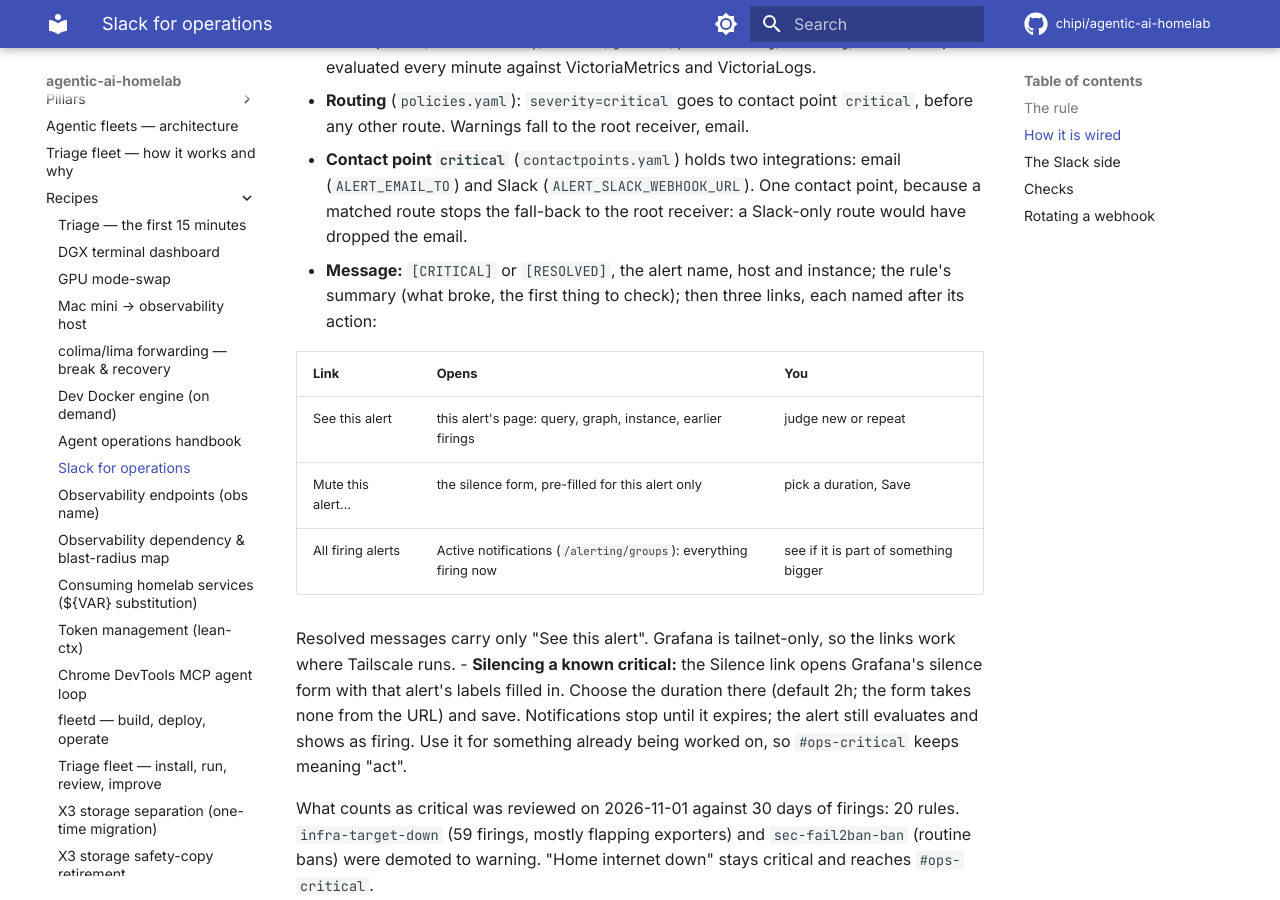
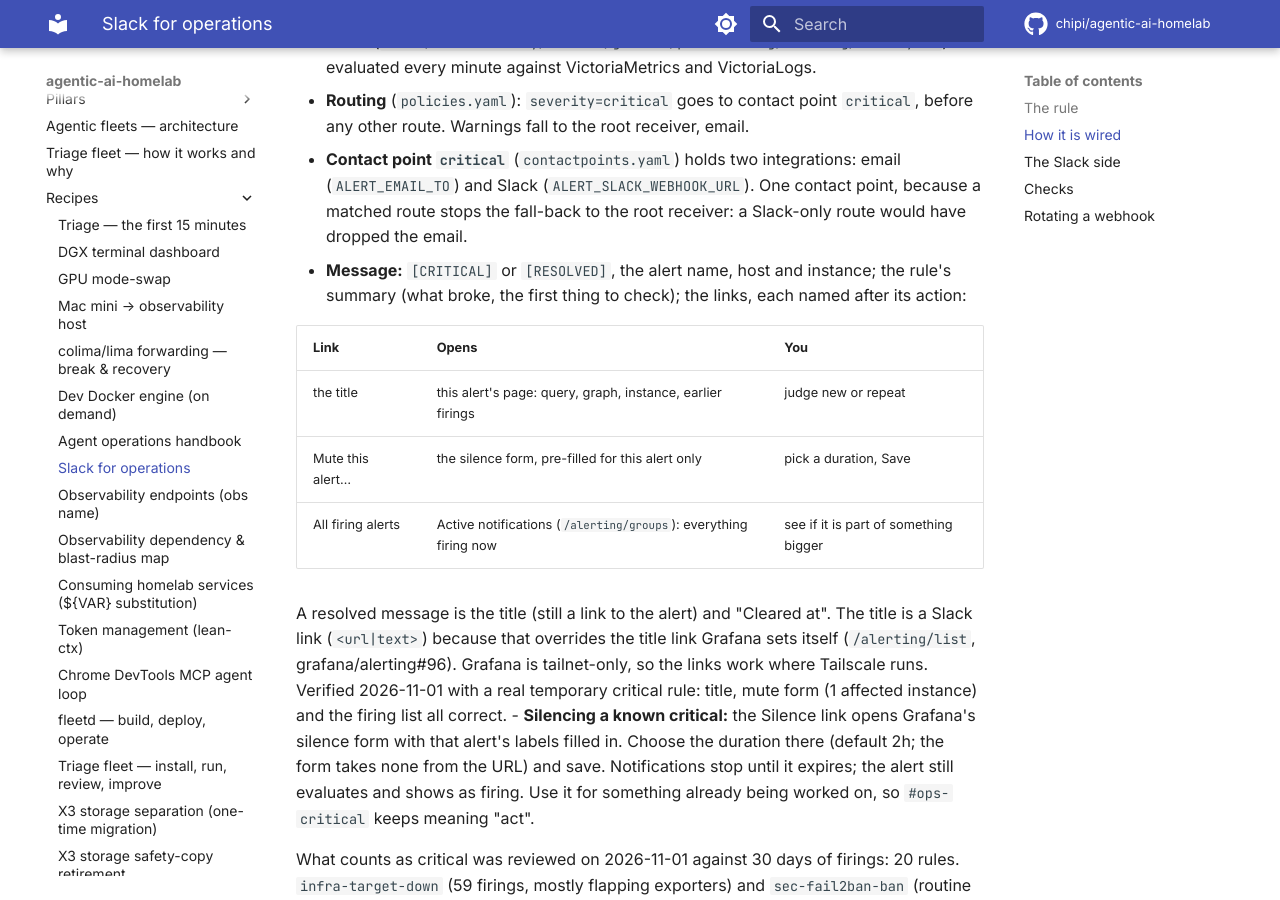
Before and after one commit to chipi/agentic-ai-homelab, an MkDocs documentation site: the page built from docs/recipes/slack-ops.md, in a window 1280 px wide and 900 px high, scrolled down 913 px. Built offline with MkDocs 1.6.1 and Material for MkDocs 9.7.7, drawn with Linux system fonts in a browser that asks for light colours; comment, search, counter and statistics services are not loaded.

Commit message:
fix(alerting): drop the 'See this alert' line; the title is that link
Operator, 2026-11-01, after checking a real alert: the title already opens the alert's page,
so the separate line repeated it. Firing messages keep 'Mute this alert…' and 'All firing
alerts'; resolved ones are the linked title plus 'Cleared at'. The design note records the
verification with a real temporary critical rule (created and deleted via the API).

Co-Authored-By: Claude Opus 5.5 <noreply@anthropic.com>
Claude-Session: https://claude.ai/code/session_01DJqN6uERmW8gsoZAtCcsfS

```diff
--- a/docs/recipes/slack-ops.md
+++ b/docs/recipes/slack-ops.md
@@ -33,16 +33,19 @@ Everything runs in Grafana's own alerting on the Mac mini:
   (`ALERT_EMAIL_TO`) and Slack (`ALERT_SLACK_WEBHOOK_URL`). One contact point, because a matched
   route stops the fall-back to the root receiver: a Slack-only route would have dropped the email.
 - **Message:** `[CRITICAL]` or `[RESOLVED]`, the alert name, host and instance; the rule's summary
-  (what broke, the first thing to check); then three links, each named after its action:
+  (what broke, the first thing to check); the links, each named after its action:
 
   | Link | Opens | You |
   |---|---|---|
-  | See this alert | this alert's page: query, graph, instance, earlier firings | judge new or repeat |
+  | the title | this alert's page: query, graph, instance, earlier firings | judge new or repeat |
   | Mute this alert… | the silence form, pre-filled for this alert only | pick a duration, Save |
   | All firing alerts | Active notifications (`/alerting/groups`): everything firing now | see if it is part of something bigger |
 
-  Resolved messages carry only "See this alert". Grafana is tailnet-only, so the links work where
-  Tailscale runs.
+  A resolved message is the title (still a link to the alert) and "Cleared at". The title is a
+  Slack link (`<url|text>`) because that overrides the title link Grafana sets itself
+  (`/alerting/list`, grafana/alerting#96). Grafana is tailnet-only, so the links work where
+  Tailscale runs. Verified 2026-11-01 with a real temporary critical rule: title, mute form
+  (1 affected instance) and the firing list all correct.
 - **Silencing a known critical:** the Silence link opens Grafana's silence form with that alert's
   labels filled in. Choose the duration there (default 2h; the form takes none from the URL) and
   save. Notifications stop until it expires; the alert still evaluates and shows as firing. Use it
```
Also changed, not shown: 1 other file.
